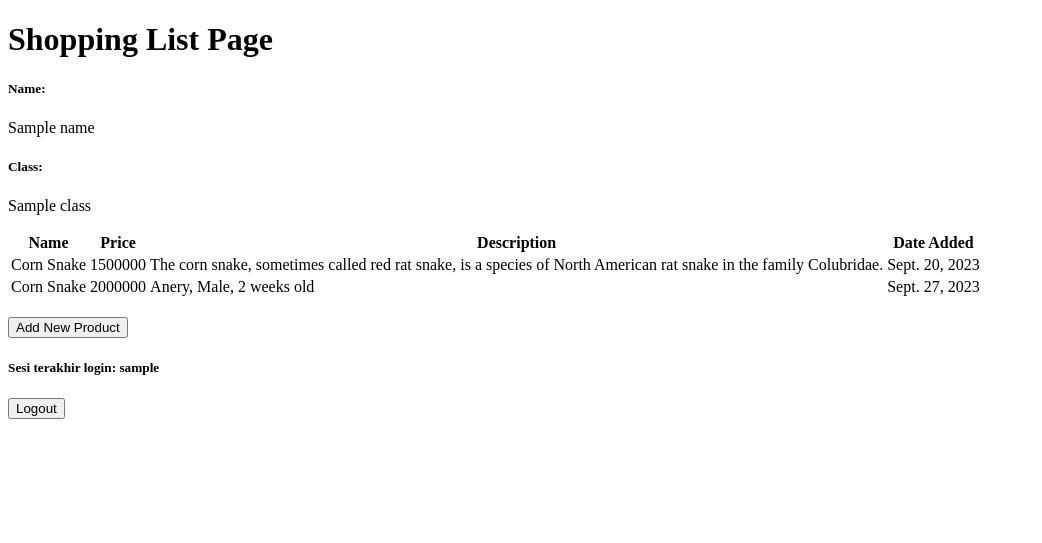
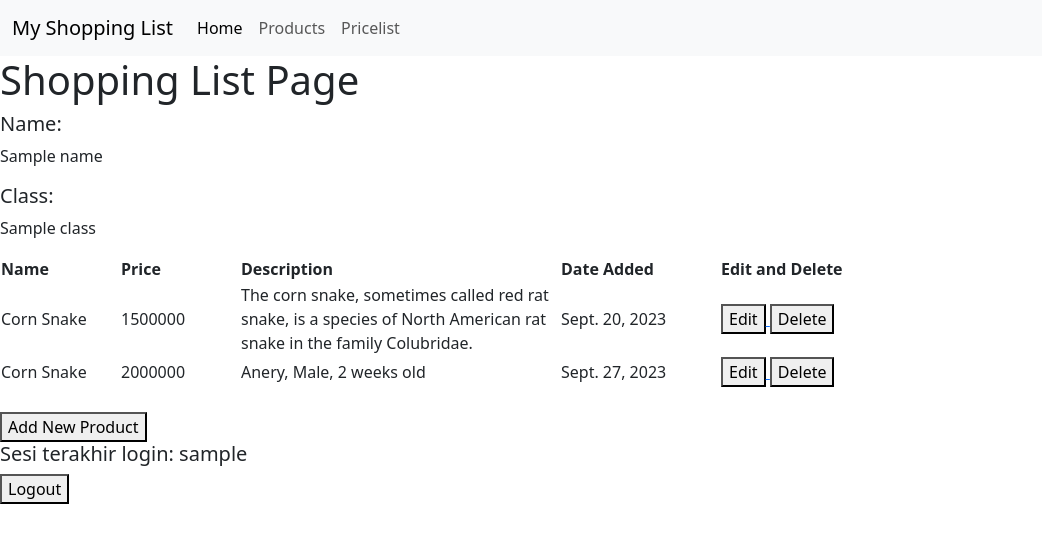
Before and after one commit to sabinamaritza/shoppinglist, a Django app: template main/templates/main.html in a window 1280 px wide. Shown: the top 543 px of the page, without its empty margins (0-1042 px from the left). Run offline with Django 4.2, Linux system fonts and the light colour scheme; data comes from the database, SQL or seed files in the repository; both versions use the stored data as it was after the commit; the template is opened without the code that fills it: values that come from a table or form of the project are taken from there, most other values are stand-ins (such as "Sample title", 1, 10 or a date in 2020).

Commit message:
tutorial 4

```diff
--- a/main/templates/main.html
+++ b/main/templates/main.html
@@ -1,6 +1,28 @@
 {% extends 'base.html' %}
 
 {% block content %}
+    <nav class="navbar navbar-expand-lg bg-body-tertiary">
+        <div class="container-fluid">
+            <a class="navbar-brand" href="#">My Shopping List</a>
+            <button class="navbar-toggler" type="button" data-bs-toggle="collapse" data-bs-target="#navbarNav" aria-controls="navbarNav" aria-expanded="false" aria-label="Toggle navigation">
+                <span class="navbar-toggler-icon"></span>
+            </button>
+            <div class="collapse navbar-collapse" id="navbarNav">
+                <ul class="navbar-nav">
+                    <li class="nav-item">
+                        <a class="nav-link active" aria-current="page" href="#">Home</a>
+                    </li>
+                    <li class="nav-item">
+                        <a class="nav-link" href="#">Products</a>
+                    </li>
+                    <li class="nav-item">
+                        <a class="nav-link" href="#">Pricelist</a>
+                    </li>
+                </ul>
+            </div>
+        </div>
+    </nav>
+
     <h1>Shopping List Page</h1>
 
     <h5>Name:</h5>
@@ -11,10 +33,11 @@
 
     <table>
         <tr>
-            <th>Name</th>
-            <th>Price</th>
-            <th>Description</th>
-            <th>Date Added</th>
+            <th width="120px">Name</th>
+            <th width="120px">Price</th>
+            <th width="320px">Description</th>
+            <th width="160px">Date Added</th>
+            <th width="160px">Edit and Delete</th>
         </tr>
 
         {% comment %} Berikut cara memperlihatkan data produk di bawah baris ini {% endcomment %}
@@ -25,6 +48,18 @@
                 <td>{{product.price}}</td>
                 <td>{{product.description}}</td>
                 <td>{{product.date_added}}</td>
+                <td>
+                    <a href="{% url 'main:edit_product' product.pk %}">
+                        <button>
+                            Edit
+                        </button>
+                    </a>
+                    <a href="{% url 'main:delete_product' product.pk %}">
+                        <button>
+                            Delete
+                        </button>
+                    </a>
+                </td>
             </tr>
         {% endfor %}
     </table>
--- a/main/urls.py
+++ b/main/urls.py
@@ -1,6 +1,6 @@
 from django.urls import path
-from main.views import show_main, create_product, show_xml, show_json, show_xml_by_id, show_json_by_id, register
-from main.views import login_user,logout_user
+from main.views import (show_main, create_product, show_xml, show_json, show_xml_by_id, show_json_by_id,
+                        register, login_user,logout_user, edit_product, delete_product)
 
 app_name = 'main'
 
@@ -14,4 +14,6 @@ urlpatterns = [
     path('register/', register, name='register'),
     path('login/', login_user, name='login'),
     path('logout/', logout_user, name='logout'),
+    path('edit-product/<int:id>', edit_product, name='edit_product'),
+    path('delete/<int:id>', delete_product, name='delete_product'), # sesuaikan dengan nama fungsi yang dibuat
 ]
--- a/requirements.txt
+++ b/requirements.txt
@@ -5,3 +5,4 @@ psycopg2-binary
 requests
 urllib3
 django-environ
+environ
--- a/templates/base.html
+++ b/templates/base.html
@@ -2,13 +2,14 @@
 <!DOCTYPE html>
 <html lang="en">
     <head>
-        <meta charset="UTF-8" />
-        <meta
-            name="viewport"
-            content="width=device-width, initial-scale=1.0"
-        />
         {% block meta %}
+            <meta charset="UTF-8" />
+            <meta name="viewport" content="width=device-width, initial-scale=1">
         {% endblock meta %}
+        <link href="https://cdn.jsdelivr.net/npm/bootstrap@5.3.2/dist/css/bootstrap.min.css" rel="stylesheet" integrity="sha384-T3c6CoIi6uLrA9TneNEoa7RxnatzjcDSCmG1MXxSR1GAsXEV/Dwwykc2MPK8M2HN" crossorigin="anonymous">
+        <script src="https://code.jquery.com/jquery-3.6.0.min.js" integrity="sha384-KyZXEAg3QhqLMpG8r+J4jsl5c9zdLKaUk5Ae5f5b1bw6AUn5f5v8FZJoMxm6f5cH1" crossorigin="anonymous"></script>
+        <script src="https://cdn.jsdelivr.net/npm/@popperjs/core@2.11.8/dist/umd/popper.min.js" integrity="sha384-I7E8VVD/ismYTF4hNIPjVp/Zjvgyol6VFvRkX/vR+Vc4jQkC+hVqc2pM8ODewa9r" crossorigin="anonymous"></script>
+        <script src="https://cdn.jsdelivr.net/npm/bootstrap@5.3.2/dist/js/bootstrap.min.js" integrity="sha384-BBtl+eGJRgqQAUMxJ7pMwbEyER4l1g+O15P+16Ep7Q9Q+zqX6gSbd85u4mG4QzX+" crossorigin="anonymous"></script>
     </head>
 
     <body>
```
Also changed, not shown: main/templates/edit_product.html (added, +22 -0 lines), main/views.py (+23 -0 lines), db.sqlite3.
